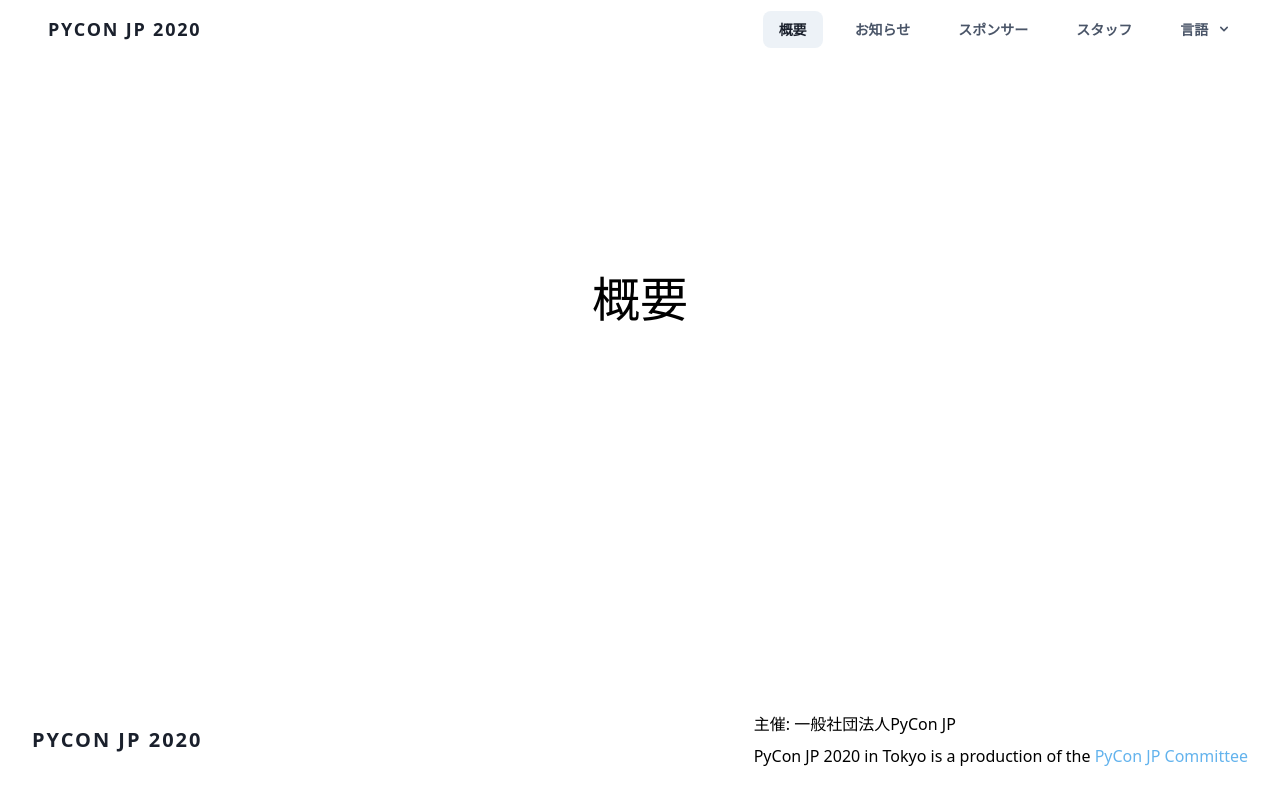
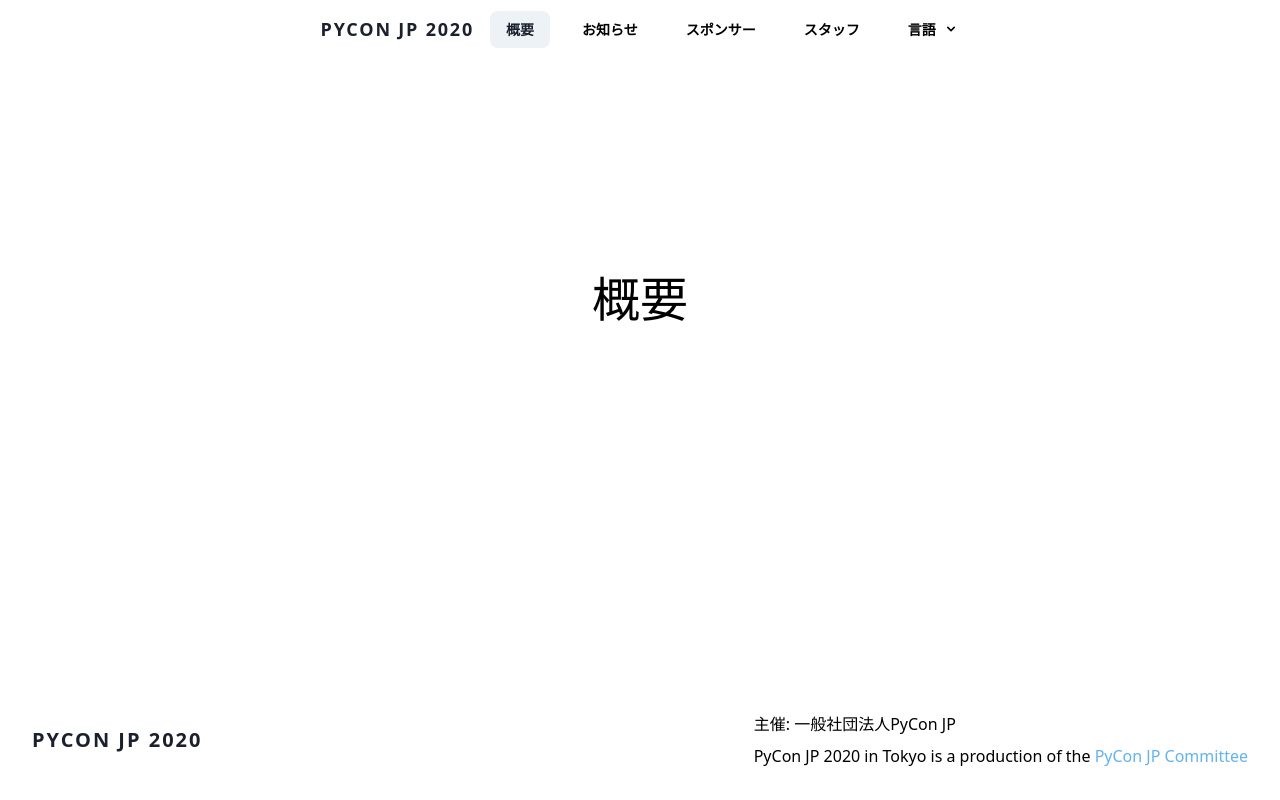
Before and after one commit to pyconjp/pycon.jp.2020.ui, a Nuxt app: page / in a window 1280 px wide. Built offline with nearby package versions, Linux system fonts and the light colour scheme; what vue-svg-transition would draw is missing.

Commit message:
Close drawer when route is changed

```diff
--- a/components/Domains/Header/Hamburger.vue
+++ b/components/Domains/Header/Hamburger.vue
@@ -7,6 +7,8 @@
     @click="$emit('toggleDrawer')"
   >
     <svg-transition
+      ref="transition"
+      trigger="none"
       :size="{
         width: 20,
         height: 20
@@ -30,3 +32,19 @@
     </svg-transition>
   </button>
 </template>
+
+<script>
+export default {
+  props: {
+    isDrawerOpen: {
+      type: Boolean,
+      defaulte: false
+    }
+  },
+  watch: {
+    isDrawerOpen() {
+      this.$refs.transition.performTransition()
+    }
+  }
+}
+</script>
--- a/components/Domains/Header/index.vue
+++ b/components/Domains/Header/index.vue
@@ -1,16 +1,16 @@
 <template>
-  <div class="w-full text-gray-700 bg-white">
   <div
     class="flex flex-col max-w-screen-xl px-4 mx-auto md:items-center md:justify-between md:flex-row md:px-6 lg:px-8"
   >
     <div class="flex flex-row items-center justify-between p-4">
       <n-link
         :to="localePath('/')"
-          class="text-lg font-semibold tracking-widest text-gray-900 uppercase rounded-lg focus:outline-none focus:shadow-outline"
+        class="text-lg font-semibold tracking-widest text-gray-900 uppercase focus:outline-none focus:shadow-outline"
       >
         Pycon JP 2020
       </n-link>
       <hamburger
+        ref="hamburger"
         :is-drawer-open="isDrawerOpen"
         @toggleDrawer="isDrawerOpen = !isDrawerOpen"
       />
@@ -59,7 +59,6 @@
       </dropdown>
     </nav>
   </div>
-  </div>
 </template>
 
 <script>
@@ -81,10 +80,12 @@
       isDropdownOpen: false
     }
   },
-  methods: {
-    toggleTab(toggle) {
-      this.isToggled = toggle
-    }
+  mounted() {
+    this.$router.beforeEach((_to, _from, next) => {
+      this.isDrawerOpen = false
+      this.isDropdownOpen = false
+      next()
+    })
   }
 }
 </script>
```
Lines whose indentation alone changed are shown as unchanged.
